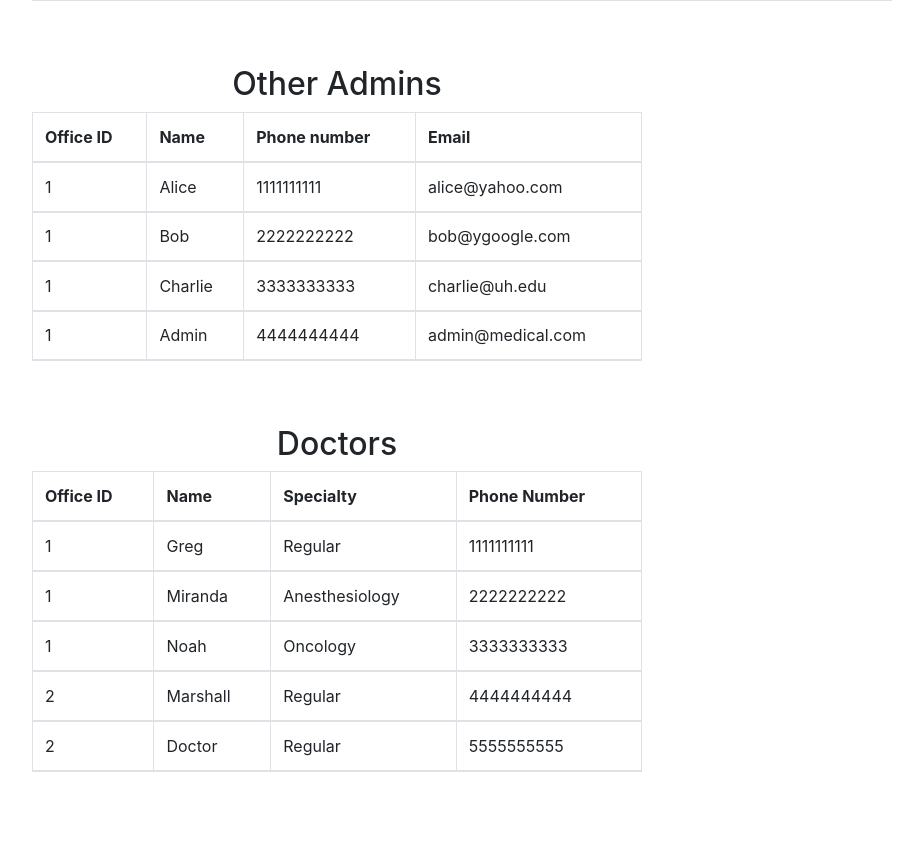
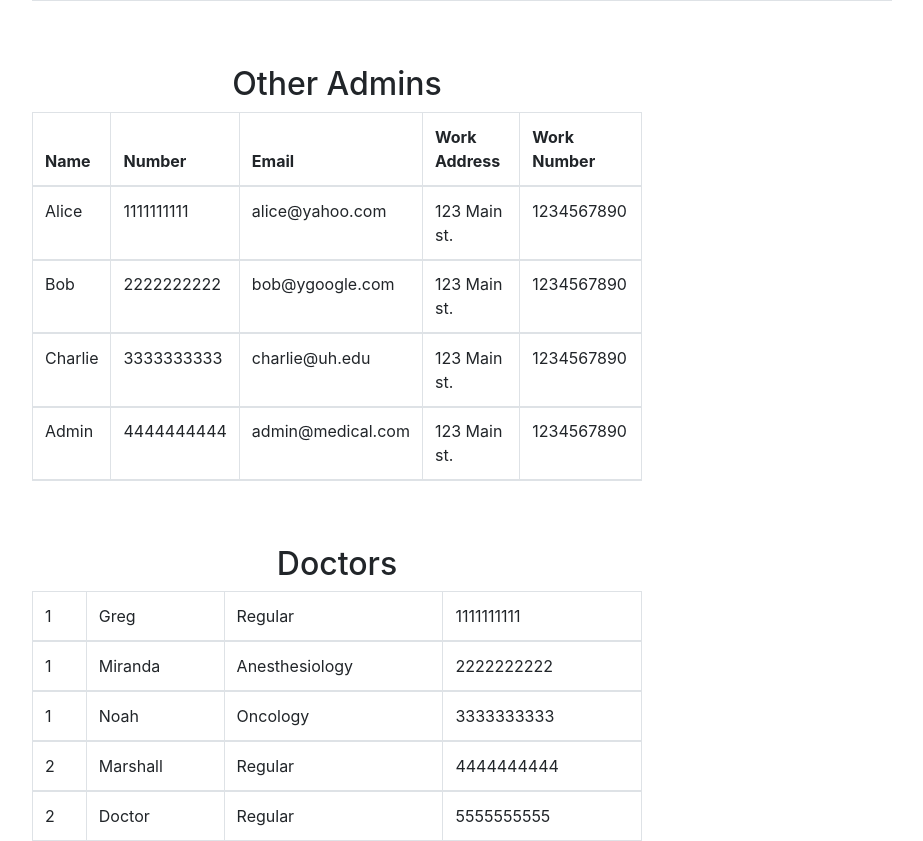
Before and after one commit to xxalsgh0203/Medical_reservation, a PHP site: page /cosc3380/adminPages/adminPage.php in a window 1280 px wide. Shown: the part 1518-2359 px from the top of the page, without its empty margins (303-1226 px from the left). Before the commit the page ends 2290 px from the top, so only its background shows below. Run offline with PHP 8.4, Linux system fonts and the light colour scheme; a user stored in the database is signed in; data comes from the database, SQL or seed files in the repository.

Commit message:
Finished data for other admin

```diff
--- a/adminPages/adminPage.php
+++ b/adminPages/adminPage.php
@@ -94,14 +94,22 @@ if (isset($_GET['approve_id'])) {
 
 
   /*to retrieve other admins*/
-$sql = "SELECT * FROM ADMIN";
+$sql = "SELECT Name, A.Phone_number AS Admin_number, Email, Address, O.Phone_number AS Office_number FROM ADMIN AS A
+LEFT JOIN OFFICE AS O ON A.Office_id = O.Office_id;";
 $result = mysqli_query($db, $sql);
 
 $OtADtableResult = "";
 if ($result->num_rows > 0) {
+  $OtADtableResult = "<tr>
+                        <th>Name</th>
+                        <th>Number</th>
+                        <th>Email</th>
+                        <th>Work Address</th>
+                        <th>Work Number</th>
+                      </tr>";
   while($row = $result-> fetch_assoc()) {
-    $OtADtableResult .= "<tr>". "<td>" . $row["Office_id"] . "</td><td>" . $row["Name"] . "</td><td>" .
-                          $row["Phone_number"] . "</td><td>" . $row["Email"] . "</td>" . "<tr>";
+    $OtADtableResult .= "<tr>". "<td>" . $row["Name"] . "</td><td>" .
+                          $row["Admin_number"] . "</td><td>" . $row["Email"] . "</td><td>" . $row["Address"] . "</td><td>" . $row["Office_number"] . "</td>" . "<tr>";
   }
 
 }
@@ -223,12 +231,6 @@ if ($result->num_rows > 0) {
             <h2>Other Admins</h2>
             <table class="table table-bordered">
               <thead class="thead">
-                <tr>
-                  <th scope="col">Office ID</th>
-                  <th scope="col">Name</th>
-                  <th scope="col">Phone number</th>
-                  <th scope="col">Email</th>
-                </tr>
                 <?php echo $OtADtableResult;?>
               </thead>
               <tbody>
@@ -241,12 +243,6 @@ if ($result->num_rows > 0) {
             <h2>Doctors</h2>
             <table class="table table-bordered">
               <thead class="thead">
-                <tr>
-                  <th>Office ID</th>
-                  <th>Name</th>
-                  <th>Specialty</th>
-                  <th>Phone Number</th>
-                </tr>
                 <?php echo $DtableResult;?>
               </thead>
               <tbody>
```
